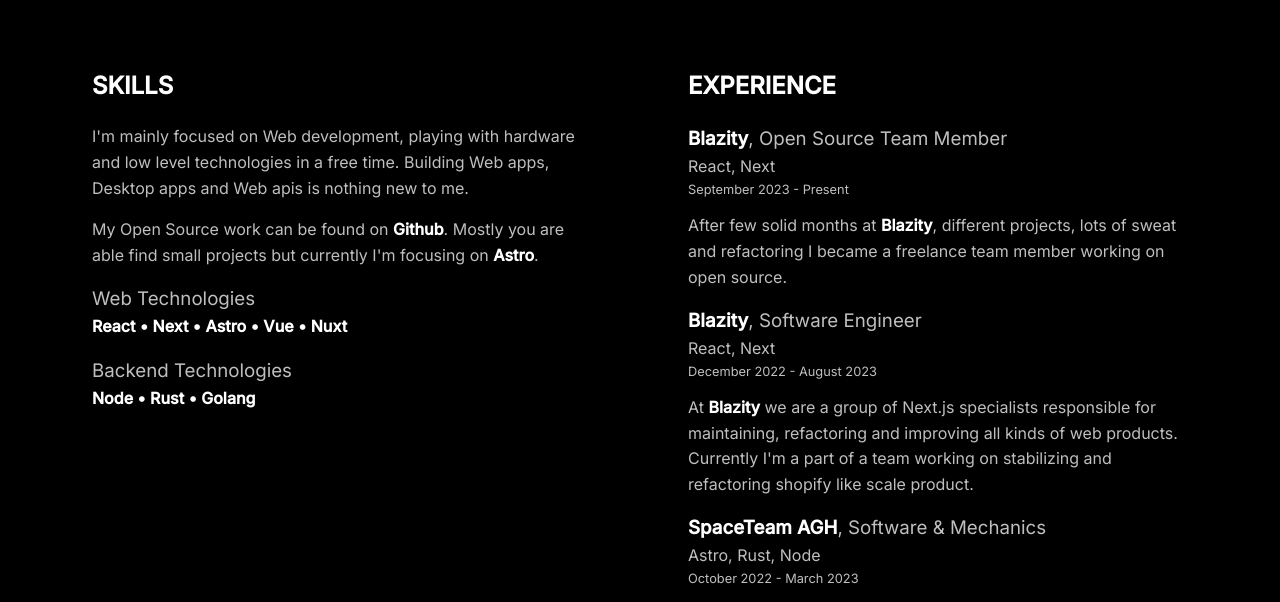
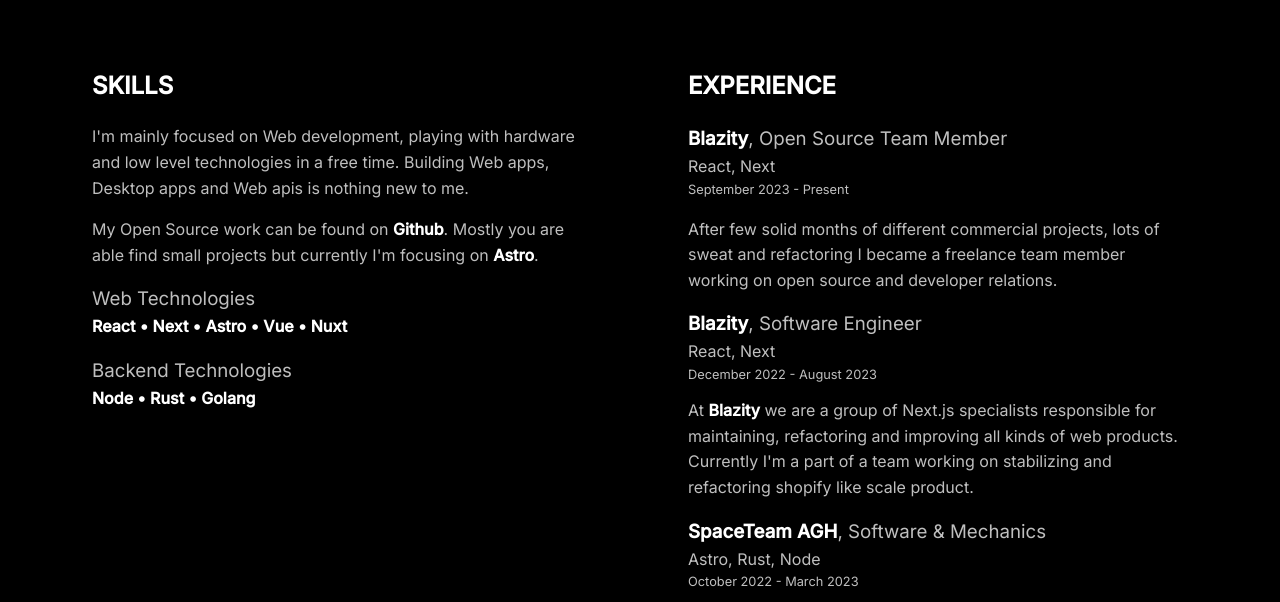
Before and after one commit to SerekKiri/kiri.dev, an Astro site in the folder astro/: page / in a window 1280 px wide. Shown: the part 119-721 px from the top of the page. Built offline with nearby package versions, Linux system fonts and the light colour scheme; Astro itself is replaced by a stand-in of ours.

Commit message:
update experience

```diff
--- a/astro/src/components/Experience.astro
+++ b/astro/src/components/Experience.astro
@@ -8,10 +8,7 @@
       <time datetime="2022-12">September 2023</time> - Present
     </p>
     <p>
-      After few solid months at <a href="https://blazity.com/" target="_blank"
-        ><b>Blazity</b></a
-      >, different projects, lots of sweat and refactoring I became a freelance
-      team member working on open source.
+      <p>After few solid months of different commercial projects, lots of sweat and refactoring I became a freelance team member working on open source and developer relations.</p>
     </p>
   </section>
 
@@ -19,7 +16,7 @@
     <h3><b>Blazity</b>, Software Engineer</h3>
     <span>React, Next</span>
     <p class="timeline">
-      <time datetime="2022-12">December 2022</time> - August 2023
+      <time datetime="2022-12">December 2022</time> - <time datetime="2023-08">August 2023</time>
     </p>
     <p>
       At <a href="https://blazity.com/" target="_blank"><b>Blazity</b></a> we are
```
